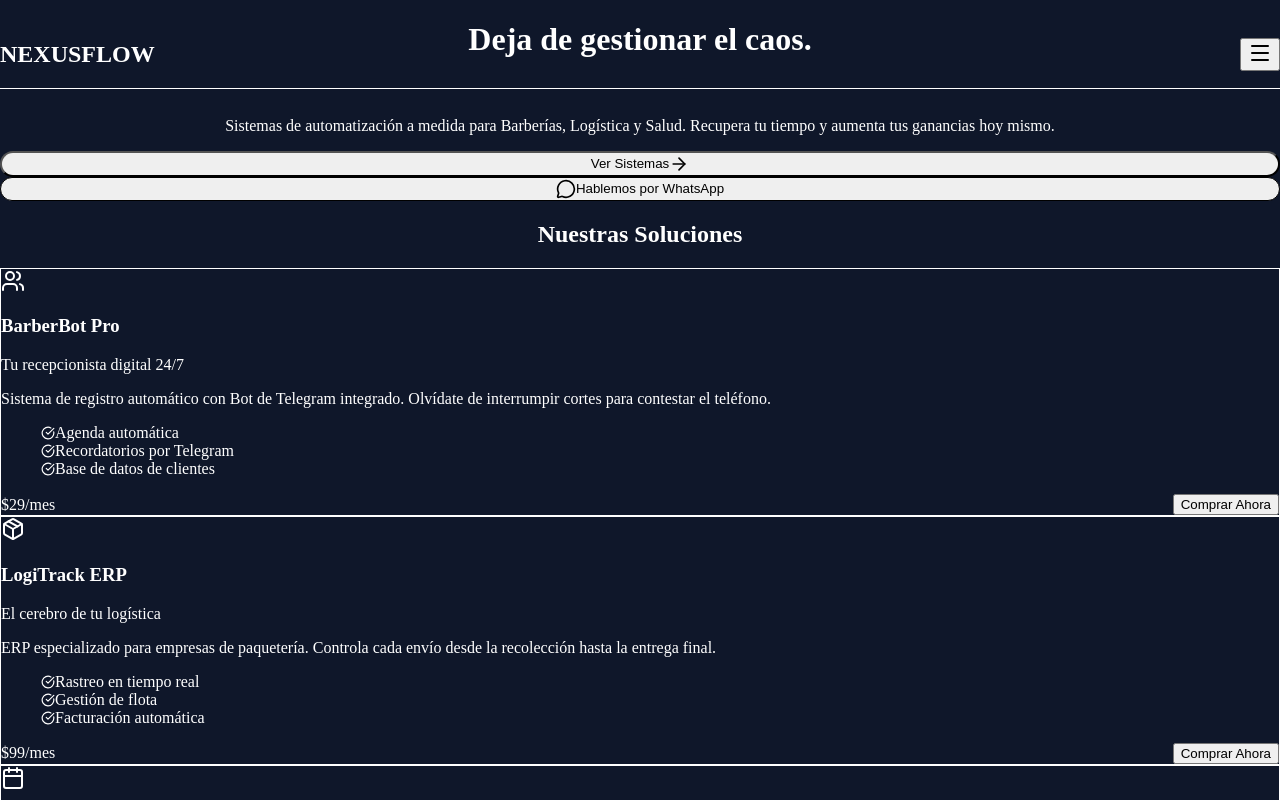
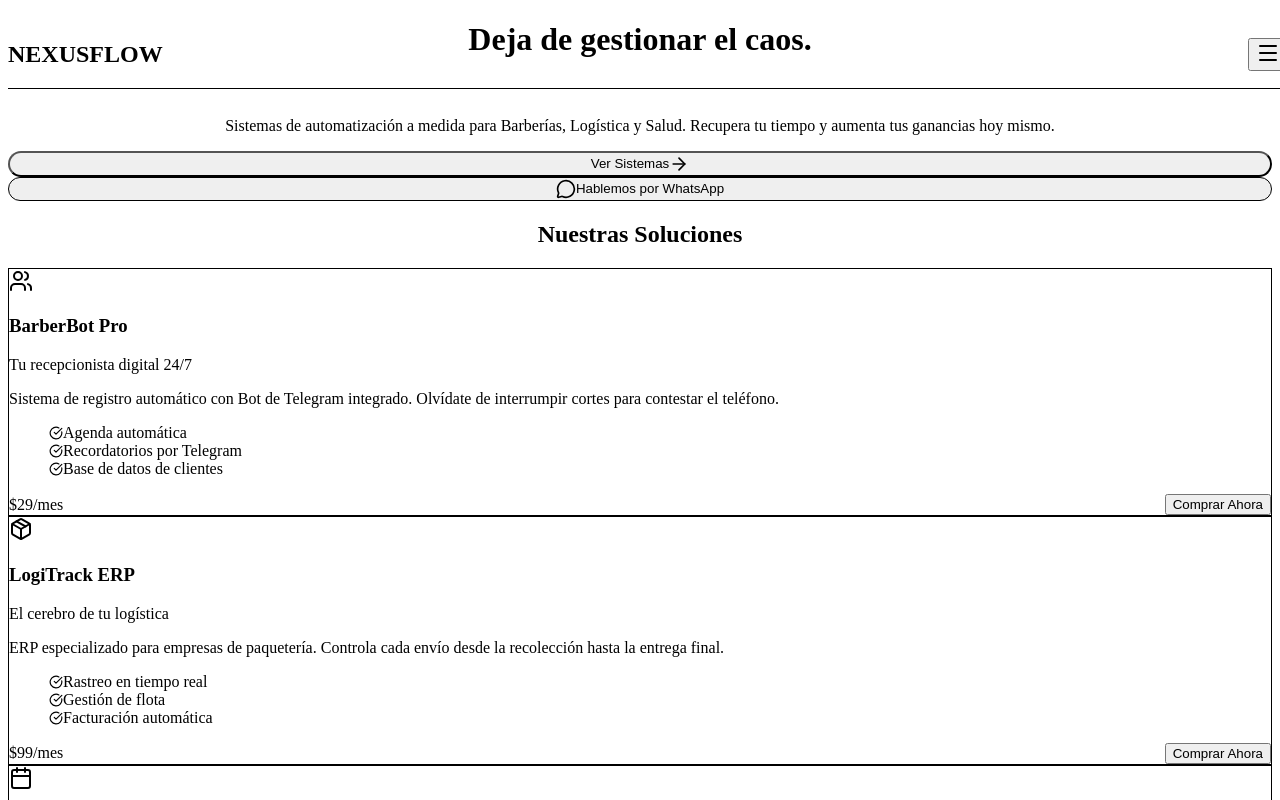
Before and after one commit to fediazr87-ai/nexus-flow-web, a Next.js app: page / in a window 1280 px wide. Shown: the top 800 px of the page. Built offline with nearby package versions, Linux system fonts and the light colour scheme.

Commit message:
Reparacion definitiva del diseño

```diff
--- a/app/globals.css
+++ b/app/globals.css
@@ -1,14 +1,3 @@
 @tailwind base;
 @tailwind components;
 @tailwind utilities;
-
-:root {
-  --background: #0f172a;
-  --foreground: #ffffff;
-}
-
-body {
-  background-color: #0f172a !important;
-  color: white !important;
-  margin: 0;
-}
```
